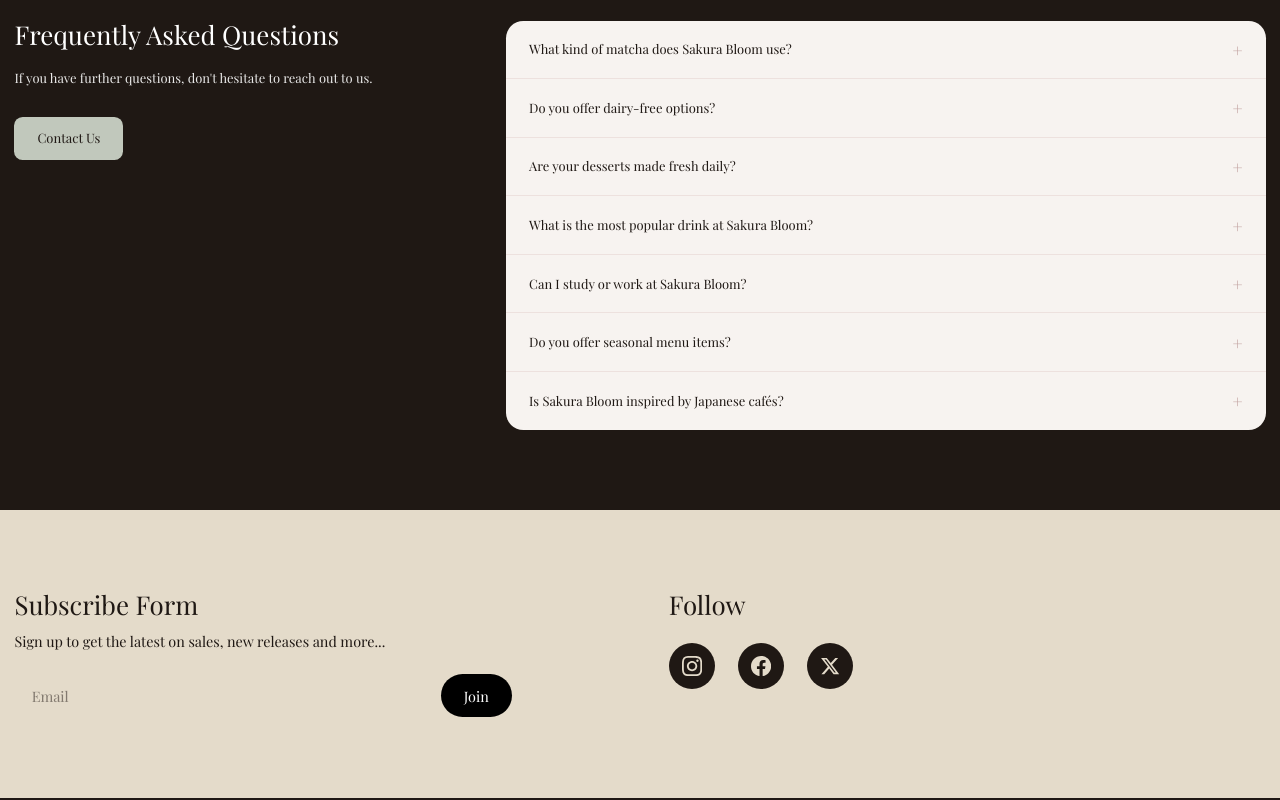
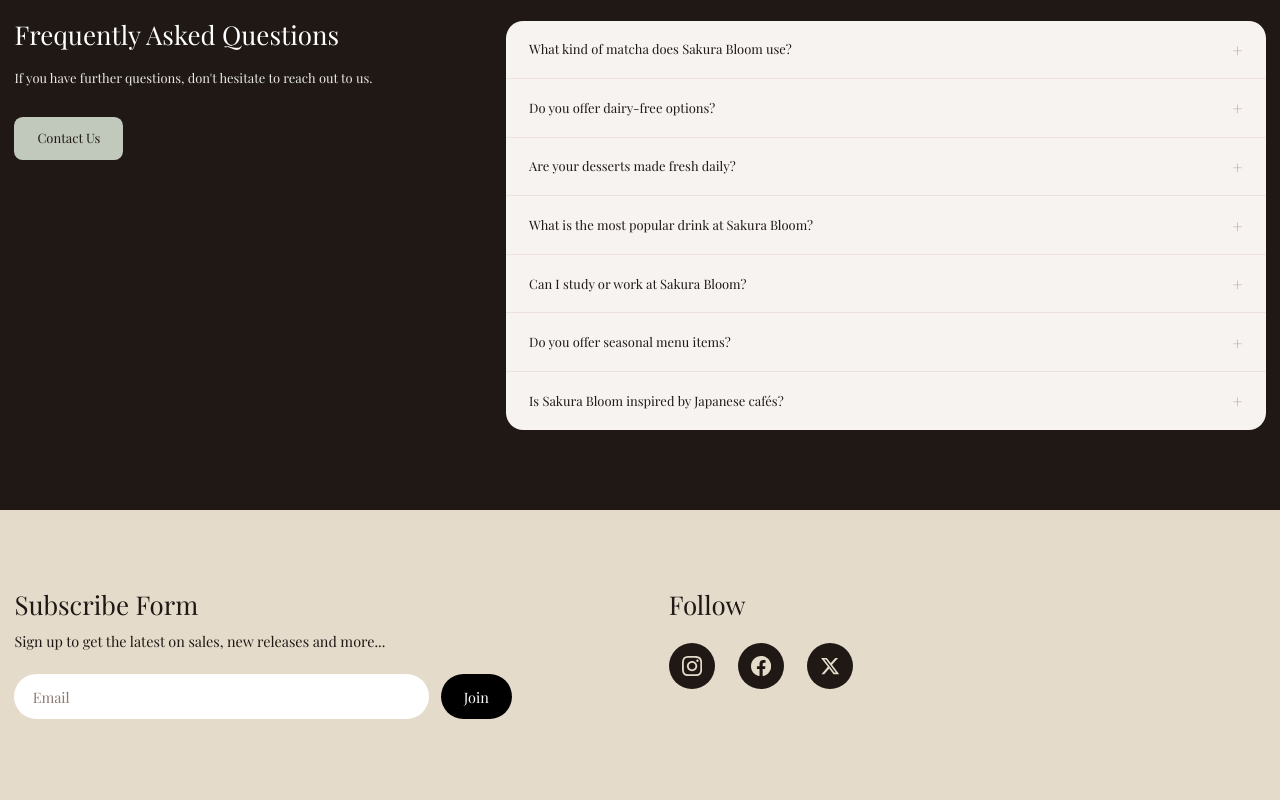
Before and after one commit to rebeccashinyan/restaurant-ai-assistant, a Next.js app: page /ask in a window 1280 px wide. Shown: the part 1091-1891 px from the top of the page. Built offline with nearby package versions, Linux system fonts and the light colour scheme; a web font is replaced by a local one.

Commit message:
Gave the footer email input a white pill background

```diff
--- a/app/layout.tsx
+++ b/app/layout.tsx
@@ -49,7 +49,8 @@
                 <input
                   type="email"
                   placeholder="Email"
-                  className="w-full max-w-xl rounded-full px-6 py-4 text-xl outline-none"
+                  aria-label="Email address"
+                  className="w-full max-w-xl rounded-full border border-transparent bg-white px-6 py-4 text-xl text-[#1F1814] outline-none transition-[border-color,box-shadow] duration-300 ease-out placeholder:text-[#8A7A70] hover:border-[#C09F9D]/35 hover:shadow-[0_4px_18px_rgba(192,157,157,0.12)] focus-visible:border-[#C09F9D]/55 focus-visible:shadow-[0_6px_22px_rgba(192,157,157,0.18)]"
                 />
 
                 <button className="rounded-full bg-black px-8 py-4 text-white text-xl">
```
Also changed, not shown: 1 other file (tests, documents, lock files or other folders).
